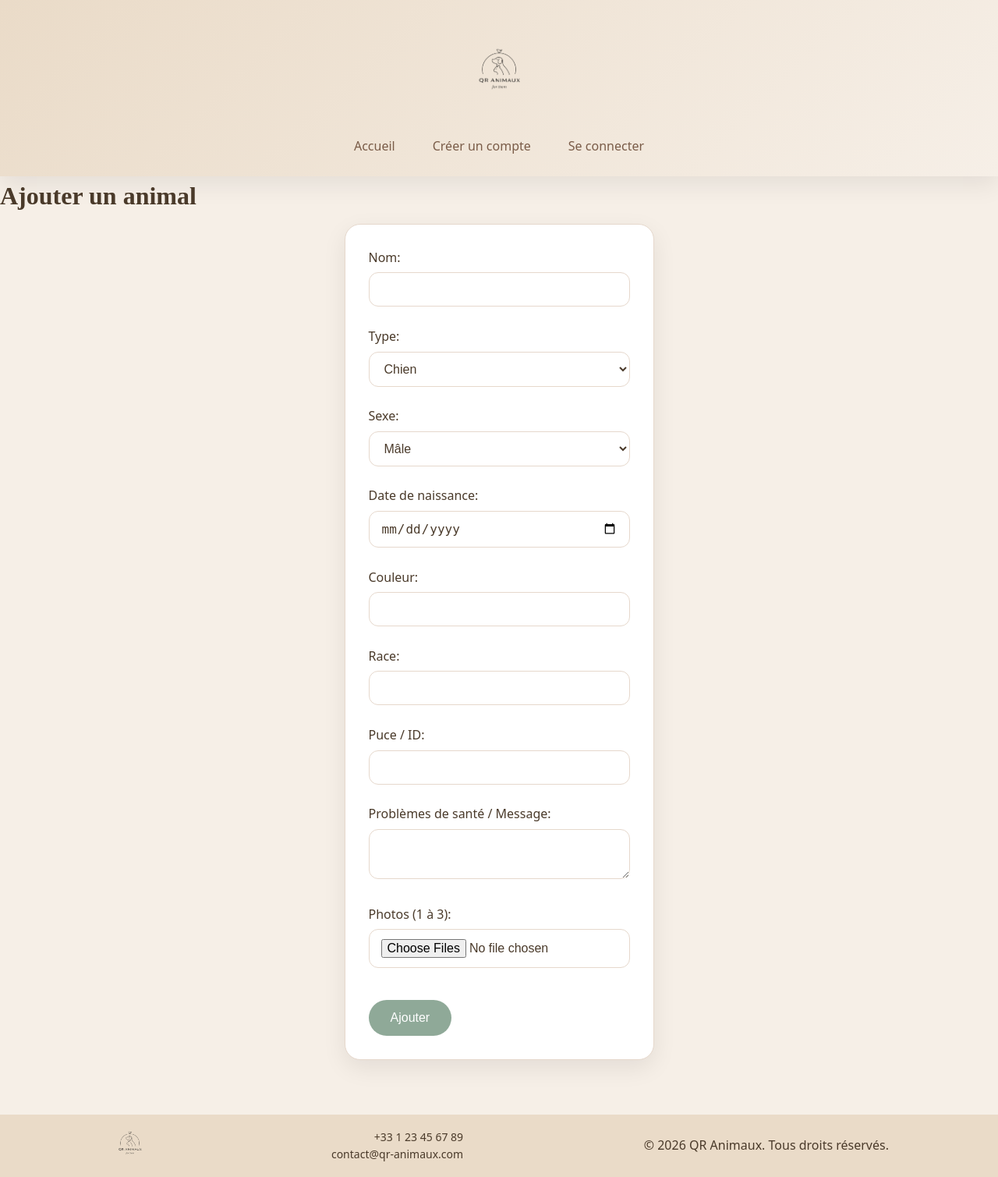
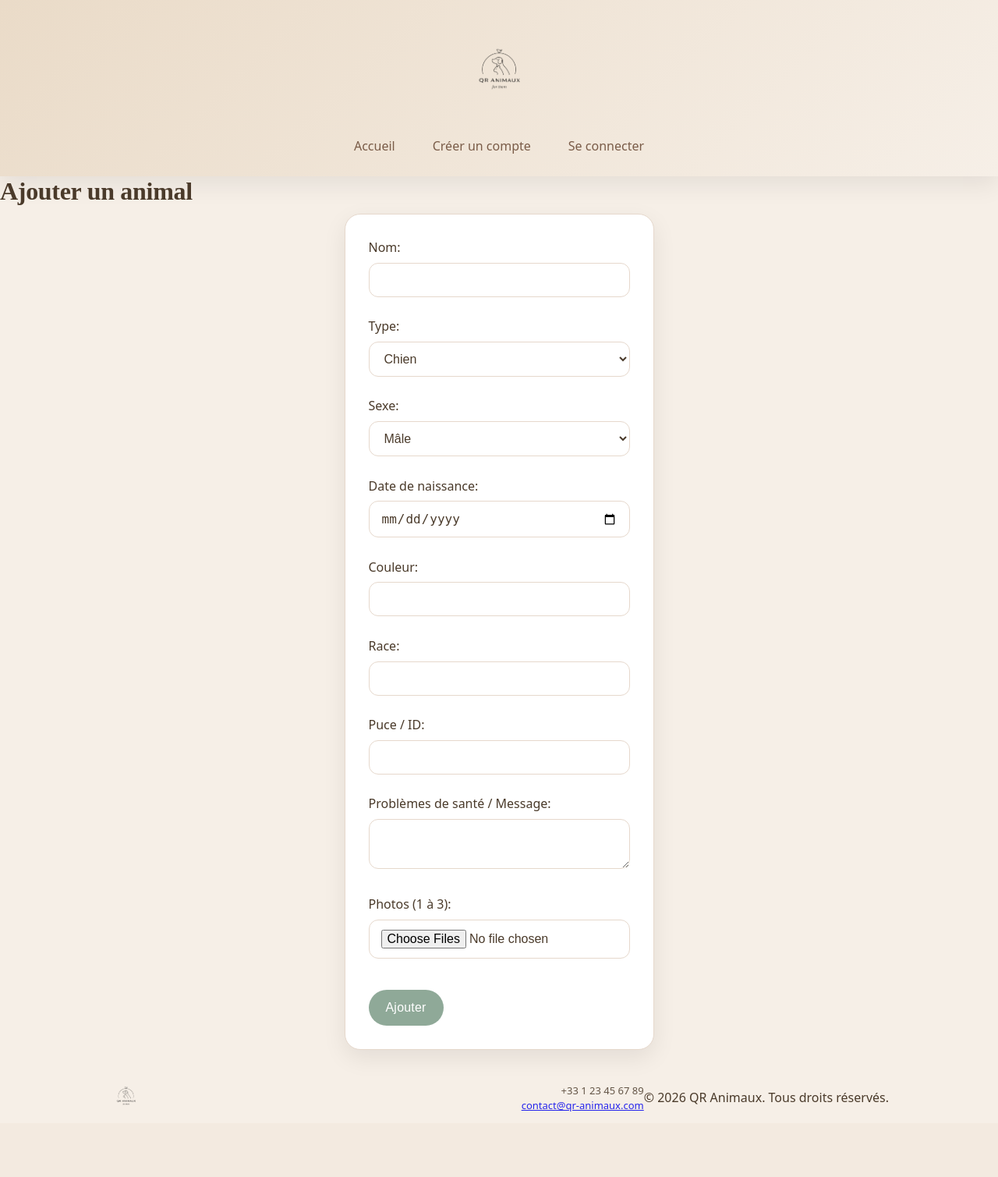
Before and after one commit to hakasimonyan-commits/sosdisparu, a PHP site: page /add_animal.php in a window 1280 px wide. Shown: the whole page at 78% size. After the commit the page ends 1425 px from the top, so only its background shows below. Run offline with PHP 8.4, Linux system fonts and the light colour scheme; the visitor is signed in with stand-in values (Sample User, id 1).

Commit message:
style.css

```diff
--- a/style.css
+++ b/style.css
@@ -37,6 +37,11 @@ body {
     min-height: 100vh;
 }
 
+html,
+body {
+    height: 100%;
+}
+
 main {
     flex: 1;
 }
@@ -134,6 +138,11 @@ h3 {
     color: var(--text-main);
     text-align: justify;
 
+}
+
+h1 {
+    line-height: 1.2;
+    letter-spacing: -0.3px;
 }
 
 h2 {
@@ -285,16 +294,18 @@ button {
     background: var(--accent-green);
     color: white;
     border: none;
-    padding: 14px 28px;
+    padding: 14px 22px;
     font-size: 1rem;
-    border-radius: 30px;
+    border-radius: 999px;
+    font-weight: 500;
+    letter-spacing: 0.2px;
     cursor: pointer;
     margin-top: 15px;
     transition: transform 0.2s ease, box-shadow 0.2s ease;
 }
 
 button:hover {
-    transform: translateY(-2px);
+    transform: translateY(-1px);
     box-shadow: 0 6px 15px rgba(0, 0, 0, 0.15);
 }
 
@@ -489,57 +514,77 @@ img {
 }
 
 /* ===============================
-   FOOTER
+   FOOTER — REAL PREMIUM
    =============================== */
-footer {
+
+.site-footer {
     background: #EADBC8;
-    margin-top: 40px;
-    padding: 20 20px;
-    position: relative;
-    /* սա կարևոր է */
-    z-index: 1;
-
+    padding: 20px 20px 18px;
+    border-top: 1px solid rgba(0, 0, 0, 0.05);
 }
 
+/* Layout */
 .footer-container {
     max-width: 1000px;
-    margin: auto;
-    display: flex;
-    flex-wrap: wrap;
-    justify-content: space-between;
+    margin: 0 auto;
+    display: grid;
+    grid-template-columns: auto 1fr auto;
     align-items: center;
-    gap: 20px;
-    text-align: center;
 }
 
-footer a {
+/* LOGO = գլխավոր */
+.footer-logo {
+    height: 64px;
+    /* ⬅️ սա կարևոր է */
+    width: auto;
+    opacity: 1;
+}
+
+/* Կենտրոն = բրենդ */
+.footer-thanks {
+    text-align: center;
+    font-size: 13px;
+    line-height: 1.45;
+    opacity: 0.8;
+}
+
+/* Կոնտակտ = երկրորդական */
+.footer-contact {
+    text-align: right;
+    font-size: 13px;
+    line-height: 1.45;
+    opacity: 0.85;
+}
+
+.site-footer a {
     color: var(--text-main);
     text-decoration: none;
 }
 
-footer a:hover {
+.site-footer a:hover {
     text-decoration: underline;
+    opacity: 0.7;
 }
 
-.footer-contact {
-    font-size: 14px;
-    color: var(--text-main);
-    line-height: 1.6;
-    text-align: right;
+/* ===============================
+   MOBILE
+   =============================== */
+@media (max-width: 700px) {
+    .footer-container {
+        grid-template-columns: 1fr;
+        gap: 12px;
+        text-align: center;
+    }
+
+    .footer-contact {
+        text-align: center;
+    }
+
+    .footer-logo {
+        margin: 0 auto;
+        height: 58px;
+    }
 }
-
-.footer-contact a {
-    color: inherit;
-    text-decoration: none;
-}
-
-.footer-logo {
-    height: 80px;
-    /* սա perfect է footer-ի համար */
-    width: auto;
-    opacity: 0.85;
-}
-
 
 /* ===============================
    Logo
```
Also changed, not shown: other parts of style.css (+17 -16 lines).
